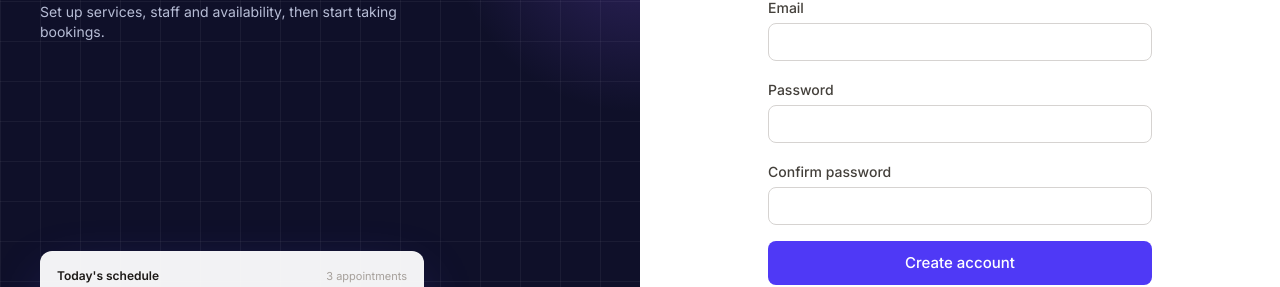
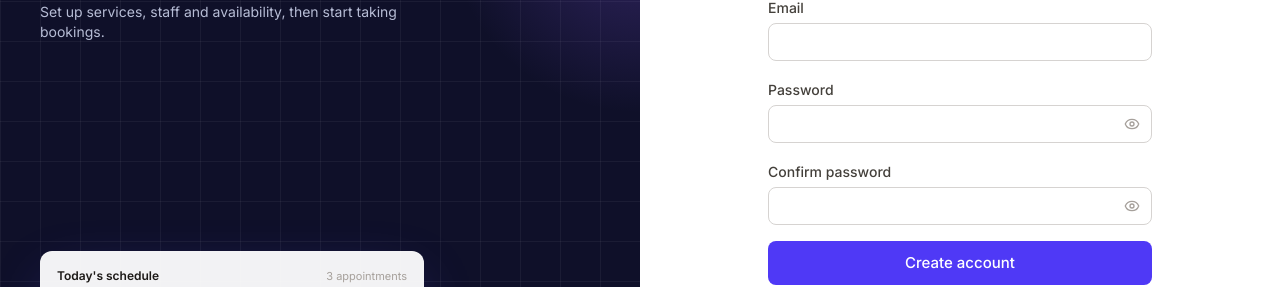
Before and after one commit to Harmedino/servicebook, a React (Vite) app in the folder apps/web/: page /register in a window 1280 px wide. Shown: the part 319-606 px from the top of the page. Built offline with nearby package versions, Linux system fonts and the light colour scheme; no server answers.

Commit message:
ui updae

```diff
--- a/apps/web/src/components/BookingDetailModal.tsx
+++ b/apps/web/src/components/BookingDetailModal.tsx
@@ -9,6 +9,7 @@ import { BookingStatusBadge } from "./ui/Badge";
 import { formatPrice } from "../lib/format";
 import { ConfirmDialog } from "./ConfirmDialog";
 import { RescheduleModal } from "./RescheduleModal";
+import { Button } from "./ui/Button";
 
 interface BookingDetailModalProps {
   booking: BookingProfile;
--- a/apps/web/src/components/CustomerFormModal.tsx
+++ b/apps/web/src/components/CustomerFormModal.tsx
@@ -2,6 +2,7 @@ import { useState, type FormEvent } from "react";
 import type { CustomerProfile } from "@servicebook/types";
 import { FormField } from "./FormField";
 import { useEscapeToClose } from "../lib/useEscapeToClose";
+import { Button } from "./ui/Button";
 
 export interface CustomerFormSubmitValues {
   name: string;
@@ -114,21 +115,12 @@ export function CustomerFormModal({ customer, isSubmitting, serverError, onSubmi
           )}
 
           <div className="flex justify-end gap-3 pt-2">
-            <button
-              type="button"
-              onClick={onClose}
-              disabled={isSubmitting}
-              className="rounded-lg border border-stone-300 px-4 py-2 text-sm font-medium text-stone-700 transition-colors hover:bg-stone-100 disabled:cursor-not-allowed disabled:opacity-60"
-            >
+            <Button type="button" variant="secondary" onClick={onClose} disabled={isSubmitting}>
               Cancel
-            </button>
-            <button
-              type="submit"
-              disabled={isSubmitting}
-              className="rounded-lg bg-brand-600 px-4 py-2 text-sm font-medium text-white transition-colors hover:bg-brand-700 disabled:cursor-not-allowed disabled:opacity-60"
-            >
+            </Button>
+            <Button type="submit" isLoading={isSubmitting}>
               {isSubmitting ? "Saving…" : customer ? "Save changes" : "Add customer"}
-            </button>
+            </Button>
           </div>
         </form>
       </div>
--- /dev/null
+++ b/apps/web/src/components/PasswordInput.tsx
@@ -0,0 +1,47 @@
+import { useState } from "react";
+import { Eye, EyeOff } from "lucide-react";
+
+interface PasswordInputProps {
+  label: string;
+  value: string;
+  onChange: (value: string) => void;
+  error?: string;
+  autoComplete?: string;
+  disabled?: boolean;
+  required?: boolean;
+}
+
+/** The one password field used everywhere in the app — same visual treatment as FormField, plus a show/hide toggle. */
+export function PasswordInput({ label, value, onChange, error, autoComplete, disabled, required }: PasswordInputProps) {
+  const [isVisible, setIsVisible] = useState(false);
+
+  return (
+    <label className="block">
+      <span className="text-sm font-medium text-stone-700">{label}</span>
+      <div className="relative mt-1">
+        <input
+          type={isVisible ? "text" : "password"}
+          value={value}
+          onChange={(event) => onChange(event.target.value)}
+          autoComplete={autoComplete}
+          disabled={disabled}
+          required={required}
+          aria-invalid={Boolean(error)}
+          className={`w-full rounded-lg border px-3 py-2 pr-10 text-sm text-stone-900 transition-colors focus:outline-none focus:ring-2 focus:ring-brand-500/40 disabled:cursor-not-allowed disabled:bg-stone-100 ${
+            error ? "border-red-400" : "border-stone-300 focus:border-brand-500"
+          }`}
+        />
+        <button
+          type="button"
+          onClick={() => setIsVisible((current) => !current)}
+          disabled={disabled}
+          aria-label={isVisible ? "Hide password" : "Show password"}
+          className="absolute inset-y-0 right-0 flex items-center px-3 text-stone-400 transition-colors hover:text-stone-600 focus-visible:text-brand-600 disabled:cursor-not-allowed"
+        >
+          {isVisible ? <EyeOff className="h-4 w-4" aria-hidden="true" /> : <Eye className="h-4 w-4" aria-hidden="true" />}
+        </button>
+      </div>
+      {error && <span className="mt-1 block text-xs text-red-600">{error}</span>}
+    </label>
+  );
+}
--- a/apps/web/src/components/RescheduleModal.tsx
+++ b/apps/web/src/components/RescheduleModal.tsx
@@ -6,6 +6,7 @@ import { useAvailableSlots, useUpdateBooking } from "../lib/bookings";
 import { ApiError } from "../lib/apiClient";
 import { useEscapeToClose } from "../lib/useEscapeToClose";
 import { ConfirmDialog } from "./ConfirmDialog";
+import { Button } from "./ui/Button";
 
 interface RescheduleModalProps {
   booking: BookingProfile;
@@ -134,21 +135,12 @@ export function RescheduleModal({ booking, timezone, onClose, onSuccess }: Resch
           </div>
 
           <div className="mt-6 flex justify-end gap-3">
-            <button
-              type="button"
-              onClick={onClose}
-              className="rounded-lg border border-stone-300 px-4 py-2 text-sm font-medium text-stone-700 transition-colors hover:bg-stone-100"
-            >
+            <Button type="button" variant="secondary" onClick={onClose}>
               Cancel
-            </button>
-            <button
-              type="button"
-              onClick={() => setShowConfirm(true)}
-              disabled={!selectedSlot}
-              className="rounded-lg bg-brand-600 px-4 py-2 text-sm font-medium text-white transition-colors hover:bg-brand-700 disabled:cursor-not-allowed disabled:opacity-60"
-            >
+            </Button>
+            <Button type="button" onClick={() => setShowConfirm(true)} disabled={!selectedSlot}>
               Review changes
-            </button>
+            </Button>
           </div>
         </div>
       </div>
--- a/apps/web/src/components/ServiceFormModal.tsx
+++ b/apps/web/src/components/ServiceFormModal.tsx
@@ -3,6 +3,7 @@ import type { ServiceProfile, StaffProfile } from "@servicebook/types";
 import { FormField } from "./FormField";
 import { useEscapeToClose } from "../lib/useEscapeToClose";
 import { formatDuration } from "../lib/format";
+import { Button } from "./ui/Button";
 
 export interface ServiceFormSubmitValues {
   name: string;
@@ -217,21 +218,12 @@ export function ServiceFormModal({
           )}
 
           <div className="flex justify-end gap-3 pt-2">
-            <button
-              type="button"
-              onClick={onClose}
-              disabled={isSubmitting}
-              className="rounded-lg border border-stone-300 px-4 py-2 text-sm font-medium text-stone-700 transition-colors hover:bg-stone-100 disabled:cursor-not-allowed disabled:opacity-60"
-            >
+            <Button type="button" variant="secondary" onClick={onClose} disabled={isSubmitting}>
               Cancel
-            </button>
-            <button
-              type="submit"
-              disabled={isSubmitting}
-              className="rounded-lg bg-brand-600 px-4 py-2 text-sm font-medium text-white transition-colors hover:bg-brand-700 disabled:cursor-not-allowed disabled:opacity-60"
-            >
+            </Button>
+            <Button type="submit" isLoading={isSubmitting}>
               {isSubmitting ? "Saving…" : service ? "Save changes" : "Create Service"}
-            </button>
+            </Button>
           </div>
         </form>
       </div>
--- a/apps/web/src/components/StaffFormModal.tsx
+++ b/apps/web/src/components/StaffFormModal.tsx
@@ -2,6 +2,7 @@ import { useState, type FormEvent } from "react";
 import type { ServiceProfile, StaffProfile } from "@servicebook/types";
 import { FormField } from "./FormField";
 import { useEscapeToClose } from "../lib/useEscapeToClose";
+import { Button } from "./ui/Button";
 
 export interface StaffFormSubmitValues {
   name: string;
@@ -144,21 +145,12 @@ export function StaffFormModal({
           )}
 
           <div className="flex justify-end gap-3 pt-2">
-            <button
-              type="button"
-              onClick={onClose}
-              disabled={isSubmitting}
-              className="rounded-lg border border-stone-300 px-4 py-2 text-sm font-medium text-stone-700 transition-colors hover:bg-stone-100 disabled:cursor-not-allowed disabled:opacity-60"
-            >
+            <Button type="button" variant="secondary" onClick={onClose} disabled={isSubmitting}>
               Cancel
-            </button>
-            <button
-              type="submit"
-              disabled={isSubmitting}
-              className="rounded-lg bg-brand-600 px-4 py-2 text-sm font-medium text-white transition-colors hover:bg-brand-700 disabled:cursor-not-allowed disabled:opacity-60"
-            >
+            </Button>
+            <Button type="submit" isLoading={isSubmitting}>
               {isSubmitting ? "Saving…" : staff ? "Save changes" : "Add staff"}
-            </button>
+            </Button>
           </div>
         </form>
       </div>
--- a/apps/web/src/pages/LoginPage.tsx
+++ b/apps/web/src/pages/LoginPage.tsx
@@ -3,6 +3,7 @@ import { Link, useLocation, useNavigate } from "react-router-dom";
 import { useAuth } from "../lib/auth-context";
 import { ApiError } from "../lib/apiClient";
 import { FormField } from "../components/FormField";
+import { PasswordInput } from "../components/PasswordInput";
 import { Button } from "../components/ui/Button";
 import { AuthBrandPanel } from "../components/AuthBrandPanel";
 
@@ -85,9 +86,8 @@ export function LoginPage() {
               error={fieldErrors.email}
               disabled={isSubmitting}
             />
-            <FormField
+            <PasswordInput
               label="Password"
-              type="password"
               autoComplete="current-password"
               value={password}
               onChange={setPassword}
--- a/apps/web/src/pages/RegisterPage.tsx
+++ b/apps/web/src/pages/RegisterPage.tsx
@@ -3,6 +3,7 @@ import { Link, useNavigate } from "react-router-dom";
 import { useAuth } from "../lib/auth-context";
 import { ApiError } from "../lib/apiClient";
 import { FormField } from "../components/FormField";
+import { PasswordInput } from "../components/PasswordInput";
 import { Button } from "../components/ui/Button";
 import { AuthBrandPanel } from "../components/AuthBrandPanel";
 
@@ -104,18 +105,16 @@ export function RegisterPage() {
               error={fieldErrors.email}
               disabled={isSubmitting}
             />
-            <FormField
+            <PasswordInput
               label="Password"
-              type="password"
               autoComplete="new-password"
               value={password}
               onChange={setPassword}
               error={fieldErrors.password}
               disabled={isSubmitting}
             />
-            <FormField
+            <PasswordInput
               label="Confirm password"
-              type="password"
               autoComplete="new-password"
               value={confirmPassword}
               onChange={setConfirmPassword}
```
Also changed, not shown: apps/web/src/components/BookingFormModal.tsx (+5 -13 lines).
